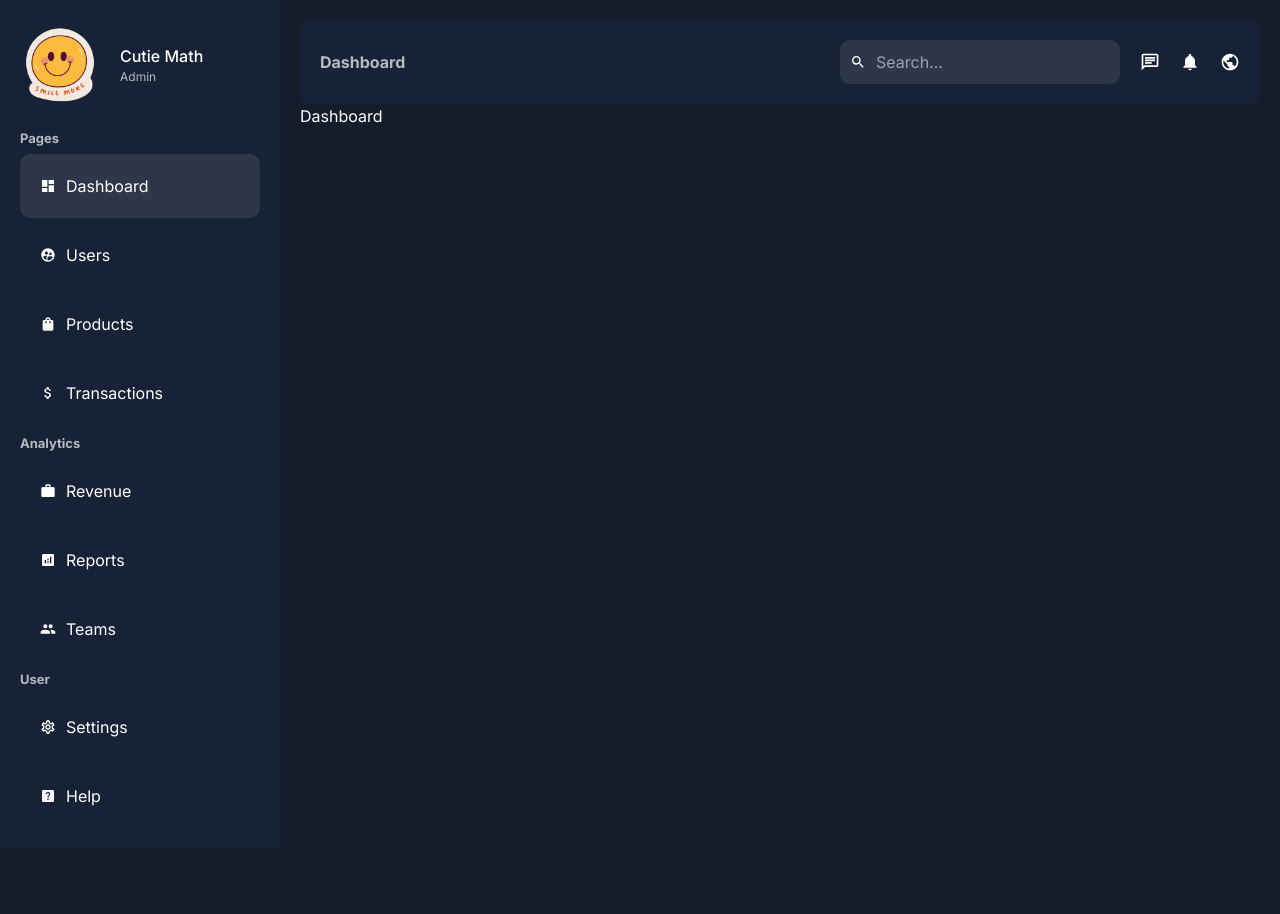
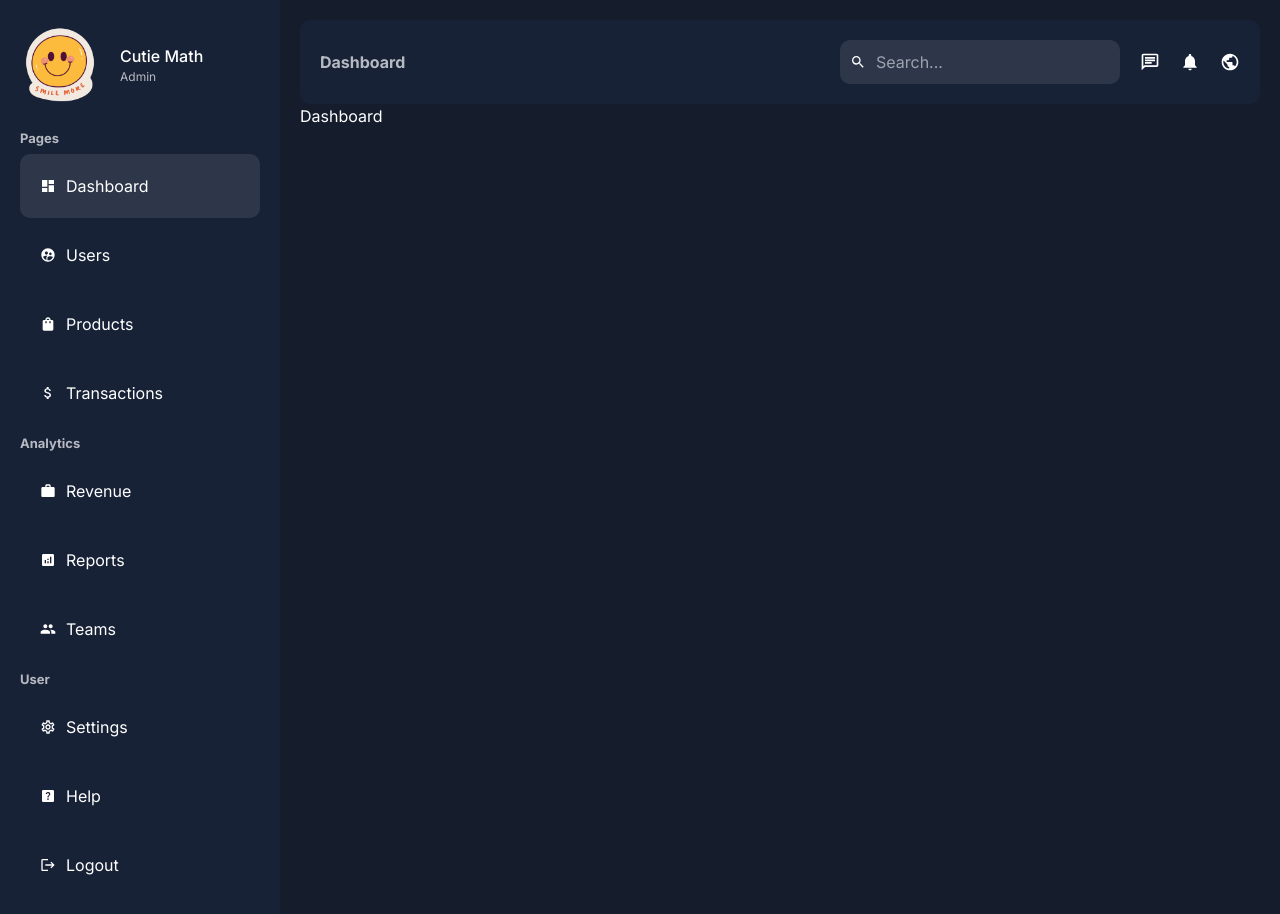
Before and after one commit to CutieMath/next-js-01, a Next.js app: page /dashboard in a window 1280 px wide. Shown: the top 914 px of the page. Before the commit the page ends 848 px from the top, so only its background shows below. Built offline with nearby package versions, Linux system fonts and the light colour scheme.

Commit message:
add logout button

```diff
--- a/app/ui/dashboard/sidebar/sidebar.jsx
+++ b/app/ui/dashboard/sidebar/sidebar.jsx
@@ -102,6 +102,10 @@
           </li>
         ))}
       </ul>
+      <button className={styles.logout}>
+        <MdLogout />
+        Logout
+      </button>
     </div>
   );
 };
--- a/app/ui/dashboard/sidebar/sidebar.module.css
+++ b/app/ui/dashboard/sidebar/sidebar.module.css
@@ -39,3 +39,21 @@
   font-size: 13px;
   margin: 10px 0px;
 }
+
+.logout {
+  padding: 20px;
+  margin: 5px 0px;
+  display: flex;
+  align-items: center;
+  gap: 10px;
+  cursor: pointer;
+  border-radius: 10px;
+  background: none;
+  border: none;
+  color: white;
+  width: 100%;
+}
+
+.logout:hover {
+  background-color: #2e374a;
+}
```
